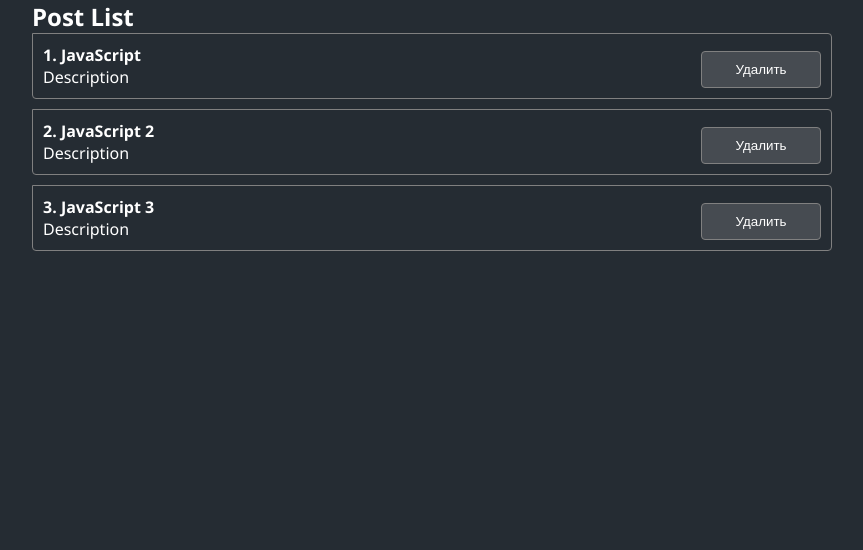
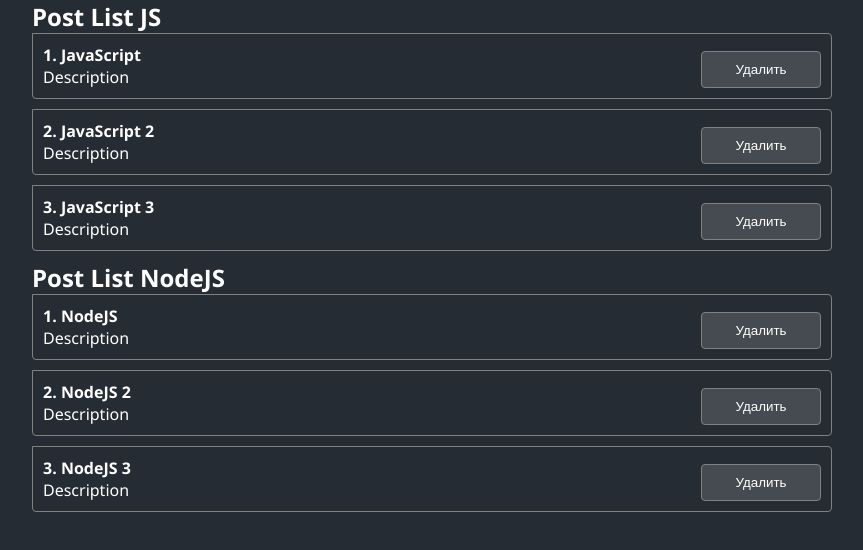
Before and after one commit to kryvetski-andrei/react-posts, a React (Create React App) app: page / in a window 1280 px wide. Shown: the top 550 px of the page, without its empty margins (208-1071 px from the left). Built offline with nearby package versions, Linux system fonts and the light colour scheme.

Commit message:
feat: add post list component

```diff
--- a/src/App.js
+++ b/src/App.js
@@ -1,5 +1,5 @@
 import React, { useState } from "react"
-import PostItem from "./components/PostItem";
+import PostList from "./components/PostList";
 import "./styles/App.css"
 
 function App() {
@@ -8,14 +8,19 @@ function App() {
     {id: 2, title: 'JavaScript 2', body: 'Description'},
     {id: 3, title: 'JavaScript 3', body: 'Description'}
   ])
+
+  const [posts2, setPosts2] = useState([
+    {id: 1, title: 'NodeJS', body: 'Description'},
+    {id: 2, title: 'NodeJS 2', body: 'Description'},
+    {id: 3, title: 'NodeJS 3', body: 'Description'}
+  ])
+
   return (
-  <div className="App">
-    <h2>Post List</h2>
-    {posts.map(post =>
-      <PostItem post={post} key={post.id}/>
-        )}
+    <div className="App">
+      <PostList posts={posts} title="Post List JS"/>
+      <PostList posts={posts2} title="Post List NodeJS"/>
+    </div>
 
-  </div>
   )
 }
 
--- /dev/null
+++ b/src/components/PostList.jsx
@@ -0,0 +1,16 @@
+import React from "react";
+import PostItem from "./PostItem";
+
+const PostList = ({posts, title}) => {
+  return (
+   <div>
+      <h2>{title}</h2>
+
+      {posts.map(post =>
+        <PostItem post={post} key={post.id}/>
+      )}
+   </div>
+  )
+}
+
+export default PostList;
```
